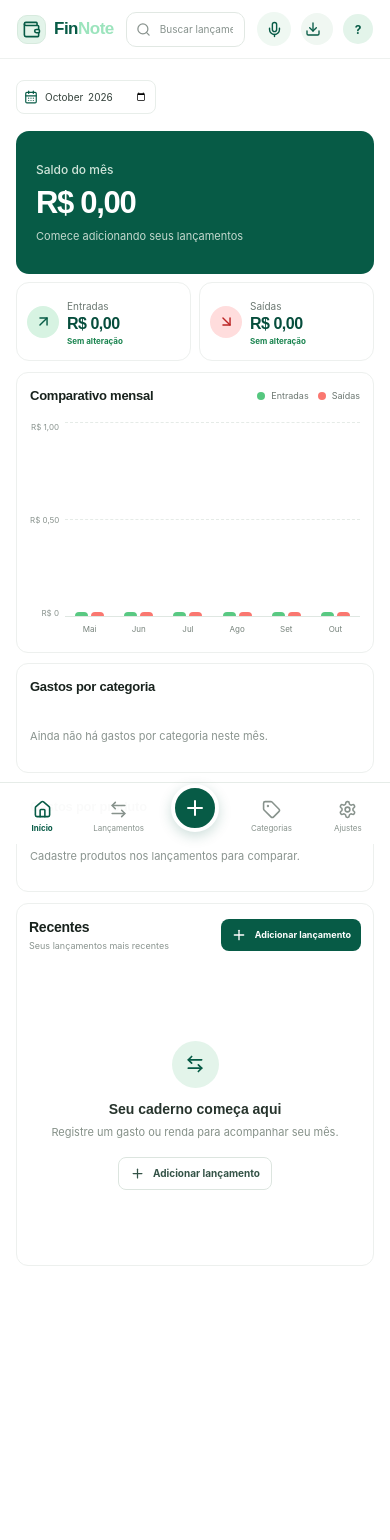
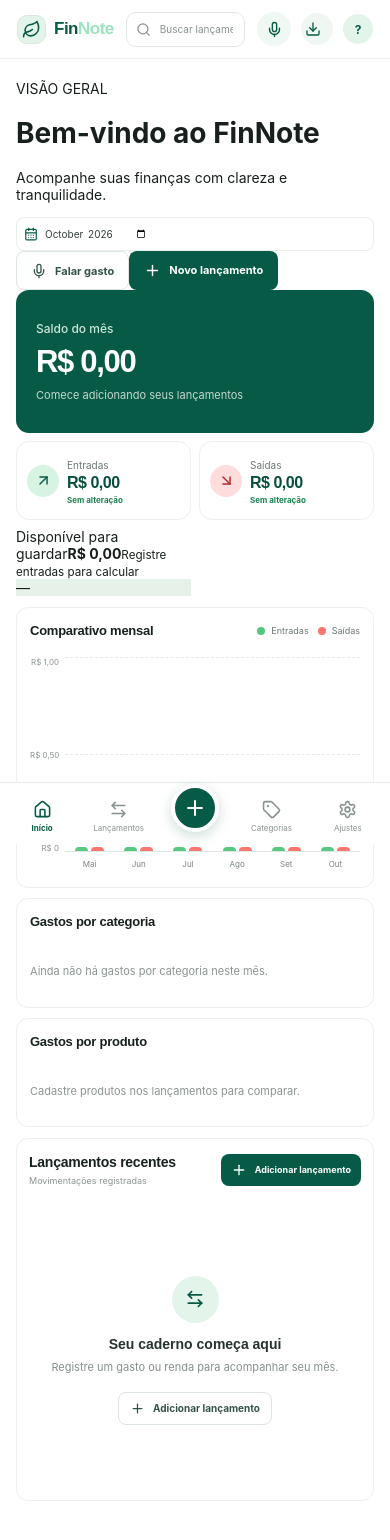
Before and after one commit to vicktordarosa07-source/FinNote, a React (Vite) app in the folder web/: page / in a window 390 px wide. Shown: the top 1540 px of the page. Before the commit the page ends 1366 px from the top, so only its background shows below. Built offline with nearby package versions, Linux system fonts and the light colour scheme.

Commit message:
feat: rebuild FinNote dashboard and mobile transaction layout

```diff
--- a/web/src/App.tsx
+++ b/web/src/App.tsx
@@ -1,7 +1,7 @@
 import { useCallback, useEffect, useMemo, useState } from 'react'
 import {
   ArrowDownRight, ArrowLeftRight, ArrowUpRight, CalendarDays, Check, ChevronDown,
-  CircleHelp, Download, Globe2, Home, LockKeyhole, LogOut, Mic, Plus, Search, Settings,
+  CircleHelp, Download, Globe2, Home, Leaf, LockKeyhole, LogOut, Mic, Plus, Search, Settings,
   Tag, Wallet, X,
 } from 'lucide-react'
 import type { ReactNode } from 'react'
@@ -152,16 +152,17 @@ export default function App() {
   const installControls = { available: installPrompt.available, installed: installPrompt.installed, onInstall: installApp }
   return <div className="app-shell">
     <aside className="sidebar">
-      <a className="brand" href="#inicio" onClick={() => setSection('Visão geral')} aria-label="FinNote, início"><span className="brand-mark"><Wallet size={21} strokeWidth={2.35} /></span><span>Fin<span>Note</span></span></a>
+      <a className="brand" href="#inicio" onClick={() => setSection('Visão geral')} aria-label="FinNote, início"><span className="brand-mark"><Leaf size={21} strokeWidth={2.35} /></span><span>Fin<span>Note</span></span></a>
       <nav className="side-nav" aria-label="Navegação principal">
         {navItems.map(({ label, icon: Icon }) => <button key={label} className={`nav-link ${section === label ? 'selected' : ''}`} onClick={() => setSection(label)}><Icon size={18} strokeWidth={2} /><span>{label}</span></button>)}
       </nav>
+      <div className="sidebar-insight"><Leaf size={23}/><strong>Disciplina hoje, mais liberdade amanhã.</strong><small>Um passo por vez na sua vida financeira.</small></div>
       <div className="sidebar-bottom"><div className="connection-state"><span className={`state-dot ${db.session ? 'online' : ''}`} /><span>{db.session ? 'Conta conectada' : 'Dados neste aparelho'}</span></div><button className="profile-mini" onClick={() => setSection('Ajustes')}><span className="avatar">{(db.profile.name || '?').slice(0, 1).toUpperCase()}</span><span className="profile-mini-copy"><strong>{db.profile.name || 'Seu perfil'}</strong><small>{db.profile.phone || 'Configurar conta'}</small></span><ChevronDown size={15} /></button></div>
     </aside>
 
     <main className="workspace">
       <header className="topbar">
-        <div className="mobile-brand"><span className="brand-mark"><Wallet size={19} /></span><strong>Fin<span>Note</span></strong></div>
+        <div className="mobile-brand"><span className="brand-mark"><Leaf size={19} /></span><strong>Fin<span>Note</span></strong></div>
           <label className="search-box"><Search size={17} /><input value={query} onChange={(event) => setQuery(event.target.value)} placeholder="Buscar lançamentos, categorias..." aria-label="Buscar lançamentos" /></label>
         <div className="topbar-actions">
           <button className="voice-top-button" onClick={recordVoice} aria-label="Adicionar lançamento por voz"><Mic size={17} /></button>
@@ -171,7 +172,7 @@ export default function App() {
       </header>
 
       <div className="page-wrap">
-        {section === 'Visão geral' && <Dashboard db={db} month={month} setMonth={setMonth} entries={monthEntries} income={incomeTotal} expense={expenses} recent={recentEntries} onAdd={() => openEntry('expense')} onViewAll={() => setSection('Lançamentos')} />}
+        {section === 'Visão geral' && <Dashboard db={db} month={month} setMonth={setMonth} entries={monthEntries} income={incomeTotal} expense={expenses} recent={recentEntries} onAdd={() => openEntry('expense')} onVoice={recordVoice} onViewAll={() => setSection('Lançamentos')} />}
         {section === 'Lançamentos' && <Transactions entries={db.entries.filter((entry) => matchesSearch(entry, query))} onAdd={() => openEntry('expense')} />}
         {section === 'Categorias' && <Categories categories={db.categories} addCategory={() => setModal('category')} addSubcategory={setSubCategoryFor} />}
         {section === 'Ajustes' && <SettingsPage db={db} update={update} api={api} busy={busy} setBusy={setBusy} showMessage={setMessage} installControls={installControls} onSync={refreshData} />}
@@ -199,32 +200,39 @@ function matchesSearch(entry: Entry, query: string) {
   return !term || [entry.title, entry.product, entry.category, entry.subcategory, entry.author].some((value) => value.toLocaleLowerCase('pt-BR').includes(term))
 }
 
-function Dashboard({ db, month, setMonth, entries, income, expense, recent, onAdd, onViewAll }: {
-  db: Database; month: string; setMonth: (value: string) => void; entries: Entry[]; income: number; expense: number; recent: Entry[]; onAdd: () => void; onViewAll: () => void
+function Dashboard({ db, month, setMonth, entries, income, expense, recent, onAdd, onVoice, onViewAll }: {
+  db: Database; month: string; setMonth: (value: string) => void; entries: Entry[]; income: number; expense: number; recent: Entry[]; onAdd: () => void; onVoice: () => void; onViewAll: () => void
 }) {
   const balance = income - expense
-  const comparison = getComparison(db)
+  const comparison = getComparison(db, month)
   const byCategory = aggregate(entries.filter((entry) => entry.type === 'expense'), (entry) => entry.subcategory ? `${entry.category} · ${entry.subcategory}` : entry.category).slice(0, 5)
   const byProduct = aggregate(entries.filter((entry) => entry.type === 'expense'), (entry) => entry.product || entry.title).slice(0, 5)
   const previous = comparison[comparison.length - 2]
   const delta = previous && (db.entries.length > 0 || db.profile.monthlyIncomeCents > 0) ? percentChange(balance, previous.income - previous.expense) : null
-  return <>
-    <div className="page-heading dashboard-month"><h1 className="sr-only">Visão geral</h1><label className="month-picker"><CalendarDays size={16} /><input type="month" value={month} onChange={(event) => setMonth(event.target.value)} /></label></div>
+  const savingsRate = income > 0 ? Math.max(0, Math.min(100, Math.round(balance / income * 100))) : 0
+  const greeting = db.profile.name.trim() ? 'Olá, ' + db.profile.name.trim().split(/\s+/)[0] : 'Bem-vindo ao FinNote'
+  return <div className="dashboard-page">
+    <div className="dashboard-heading">
+      <div className="dashboard-intro"><span className="eyebrow">VISÃO GERAL</span><h1>{greeting}</h1><p>Acompanhe suas finanças com clareza e tranquilidade.</p></div>
+      <div className="dashboard-controls"><label className="month-picker"><CalendarDays size={16} /><input aria-label="Selecionar mês" type="month" value={month} onChange={(event) => setMonth(event.target.value)} /></label>
+      <div className="dashboard-actions"><button className="button button-outline" onClick={onVoice}><Mic size={16}/>Falar gasto</button><button className="button button-dark" onClick={onAdd}><Plus size={17}/>Novo lançamento</button></div></div>
+    </div>
     <section className="summary-grid" aria-label="Resumo financeiro">
       <article className="balance-card"><div className="balance-content"><span className="overline">Saldo do mês</span><strong>{formatMoney(balance)}</strong><span className={`balance-delta ${delta !== null && delta >= 0 ? 'positive' : ''}`}>{delta === null ? 'Comece adicionando seus lançamentos' : `${delta >= 0 ? '↗' : '↘'} ${Math.abs(delta)}% em relação a ${monthLabel(previous!.month, true)}`}</span></div><MiniBars data={comparison.map((item) => item.expense)} /></article>
       <MetricCard label="Entradas" amount={income} compare={income - (previous?.income ?? 0)} icon={<ArrowUpRight size={19} />} type="income" />
       <MetricCard label="Saídas" amount={expense} compare={expense - (previous?.expense ?? 0)} icon={<ArrowDownRight size={19} />} type="expense" />
+      <article className="savings-card" aria-label={'Disponível para guardar: ' + formatMoney(Math.max(0,balance))}><div className="savings-info"><span>Disponível para guardar</span><strong>{formatMoney(Math.max(0,balance))}</strong><small>{income > 0 ? 'Proporção das entradas do mês' : 'Registre entradas para calcular'}</small></div><div className="savings-ring" aria-hidden="true" style={{background:'conic-gradient(#169767 '+savingsRate+'%, #e6f1e9 0)'}}><span>{income > 0 ? savingsRate+'%' : '—'}</span></div></article>
     </section>
     <section className="analytics-grid">
       <article className="panel monthly-panel"><div className="panel-heading"><h2>Comparativo mensal</h2><div className="legend"><span><i className="legend-in" />Entradas</span><span><i className="legend-out" />Saídas</span></div></div><MonthlyChart data={comparison} /></article>
       <RankingPanel title="Gastos por categoria" data={byCategory} empty="Ainda não há gastos por categoria neste mês." />
       <RankingPanel title="Gastos por produto" data={byProduct} empty="Cadastre produtos nos lançamentos para comparar." />
     </section>
-    <section className="panel recent-panel"><div className="panel-heading"><div><h2>Recentes</h2><p>Seus lançamentos mais recentes</p></div><button className="button button-dark button-sm" onClick={onAdd}><Plus size={16} />Adicionar lançamento</button></div>
+    <section className="panel recent-panel"><div className="panel-heading"><div><h2>Lançamentos recentes</h2><p>Movimentações registradas</p></div><button className="button button-dark button-sm" onClick={onAdd}><Plus size={16} />Adicionar lançamento</button></div>
       {recent.length ? <EntryTable entries={recent} /> : <EmptyState icon={<ArrowLeftRight size={20} />} title="Seu caderno começa aqui" detail="Registre um gasto ou renda para acompanhar seu mês." action="Adicionar lançamento" onAction={onAdd} />}
       {recent.length > 0 && <button className="view-all" onClick={onViewAll}>Ver todos os lançamentos <ArrowUpRight size={14} /></button>}
     </section>
-  </>
+  </div>
 }
 
 function MetricCard({ label, amount, compare, icon, type }: { label: string; amount: number; compare: number; icon: ReactNode; type: 'income' | 'expense' }) {
@@ -234,8 +242,8 @@ function MetricCard({ label, amount, compare, icon, type }: { label: string; amo
   return <article className="metric-card"><span className={`metric-icon ${type}`}>{icon}</span><div className="metric-info"><span>{label}</span><strong>{formatMoney(amount)}</strong><small className={favorable ? 'trend-up' : 'trend-down'}>{compare === 0 ? 'Sem alteração' : `${compare > 0 ? '+' : '−'}${Math.abs(delta)}%`} <em>vs. mês anterior</em></small></div></article>
 }
 
-function getComparison(db: Database) {
-  const now = new Date(`${currentMonth()}-15T12:00:00`)
+function getComparison(db: Database, selectedMonth = currentMonth()) {
+  const now = new Date(`${selectedMonth}-15T12:00:00`)
   return Array.from({ length: 6 }, (_, index) => {
     const date = new Date(now); date.setMonth(now.getMonth() - (5 - index))
     const month = `${date.getFullYear()}-${String(date.getMonth() + 1).padStart(2, '0')}`
@@ -275,11 +283,13 @@ function RankingPanel({ title, data, empty }: { title: string; data: Array<{ nam
 function Transactions({ entries, onAdd }: { entries: Entry[]; onAdd: () => void }) {
   const [filter, setFilter] = useState<'all' | Visibility>('all')
   const visible = entries.filter((entry) => filter === 'all' || entry.visibility === filter)
-  return <><div className="page-heading"><div><h1>Lançamentos</h1><p>Entradas e gastos em ordem cronológica.</p></div><button className="button button-dark" onClick={onAdd}><Plus size={16} />Novo lançamento</button></div><div className="filter-row">{(['all', 'public', 'private'] as const).map((value) => <button key={value} className={`filter-chip ${filter === value ? 'chosen' : ''}`} onClick={() => setFilter(value)}>{value === 'all' ? 'Todos' : value === 'public' ? 'Públicos' : 'Privados'}</button>)}</div><section className="panel transaction-page">{visible.length ? <EntryTable entries={visible} /> : <EmptyState icon={<ArrowLeftRight size={20} />} title="Nenhum lançamento ainda" detail="Adicione uma entrada ou gasto para começar." action="Novo lançamento" onAction={onAdd} />}</section></>
+  return <><div className="page-heading"><div><h1>Lançamentos</h1><p>Entradas e gastos em ordem cronológica.</p></div><button className="button button-dark" onClick={onAdd}><Plus size={16} />Novo lançamento</button></div><div className="filter-row">{(['all', 'public', 'private'] as const).map((value) => <button key={value} className={`filter-chip ${filter === value ? 'chosen' : ''}`} onClick={() => setFilter(value)}>{value === 'all' ? 'Todos' : value === 'public' ? 'Compartilhados' : 'Privados'}</button>)}</div><section className="panel transaction-page">{visible.length ? <EntryTable entries={visible} /> : <EmptyState icon={<ArrowLeftRight size={20} />} title="Nenhum lançamento ainda" detail="Adicione uma entrada ou gasto para começar." action="Novo lançamento" onAction={onAdd} />}</section></>
 }
 
 function EntryTable({ entries }: { entries: Entry[] }) {
-  return <div className="table-scroll"><table className="entry-table"><thead><tr><th>Data</th><th>Descrição</th><th>Categoria</th><th>Produto</th><th>Valor</th><th>Autor</th><th>Visibilidade</th></tr></thead><tbody>{entries.map((entry) => <tr key={entry.id}><td>{new Intl.DateTimeFormat('pt-BR', { day: '2-digit', month: 'short' }).format(new Date(entry.createdAt))}</td><td><span className={`entry-symbol ${entry.type}`}>{entry.type === 'income' ? <ArrowUpRight size={15} /> : <ArrowDownRight size={15} />}</span><strong>{entry.title}</strong></td><td>{entry.category}{entry.subcategory && <small className="cell-sub">{entry.subcategory}</small>}</td><td>{entry.product || '—'}</td><td className={`amount ${entry.type}`}>{entry.type === 'income' ? '+' : '−'} {formatMoney(entry.amountCents)}</td><td>{entry.author}</td><td><span className={`visibility ${entry.visibility}`}>{entry.visibility === 'public' ? <Globe2 size={12} /> : <LockKeyhole size={12} />}{entry.visibility === 'public' ? 'Público' : 'Privado'}</span></td></tr>)}</tbody></table></div>
+  return <><div className="table-scroll"><table className="entry-table"><thead><tr><th>Data</th><th>Descrição</th><th>Categoria</th><th>Produto</th><th>Valor</th><th>Autor</th><th>Visibilidade</th></tr></thead><tbody>{entries.map((entry) => <tr key={entry.id}><td>{new Intl.DateTimeFormat('pt-BR', { day: '2-digit', month: 'short' }).format(new Date(entry.createdAt))}</td><td><span className={`entry-symbol ${entry.type}`}>{entry.type === 'income' ? <ArrowUpRight size={15} /> : <ArrowDownRight size={15} />}</span><strong>{entry.title}</strong></td><td>{entry.category}{entry.subcategory && <small className="cell-sub">{entry.subcategory}</small>}</td><td>{entry.product || '—'}</td><td className={`amount ${entry.type}`}>{entry.type === 'income' ? '+' : '−'} {formatMoney(entry.amountCents)}</td><td>{entry.author}</td><td><span className={`visibility ${entry.visibility}`}>{entry.visibility === 'public' ? <Globe2 size={12} /> : <LockKeyhole size={12} />}{entry.visibility === 'public' ? 'Público' : 'Privado'}</span></td></tr>)}</tbody></table></div>
+    <div className="entry-card-list" aria-label="Lançamentos">{entries.map((entry) => <article key={entry.id} className="entry-card"><span className={'entry-card-icon '+entry.type}>{entry.type === 'income' ? <ArrowUpRight size={18}/> : <ArrowDownRight size={18}/>}</span><div className="entry-card-main"><strong>{entry.title}</strong><small>{entry.category} · {new Intl.DateTimeFormat('pt-BR',{day:'2-digit',month:'short'}).format(new Date(entry.createdAt))} · {entry.visibility === 'public' ? 'Compartilhado' : 'Privado'}</small></div><span className={'entry-card-amount '+entry.type}>{entry.type === 'income' ? '+' : '−'} {formatMoney(entry.amountCents)}</span></article>)}</div>
+  </>
 }
 
 function Categories({ categories, addCategory, addSubcategory }: { categories: Category[]; addCategory: () => void; addSubcategory: (category: Category) => void }) {
```
